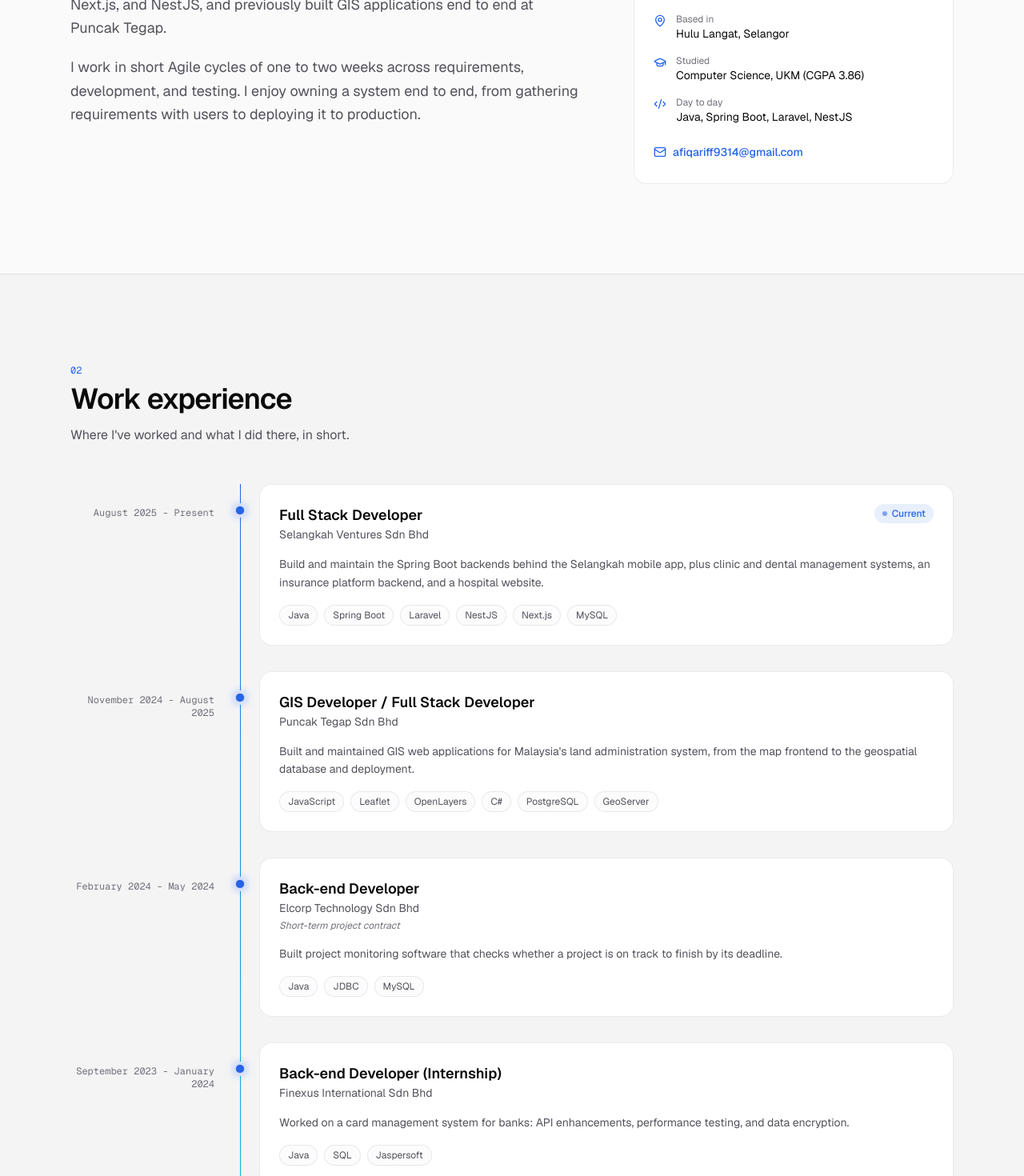
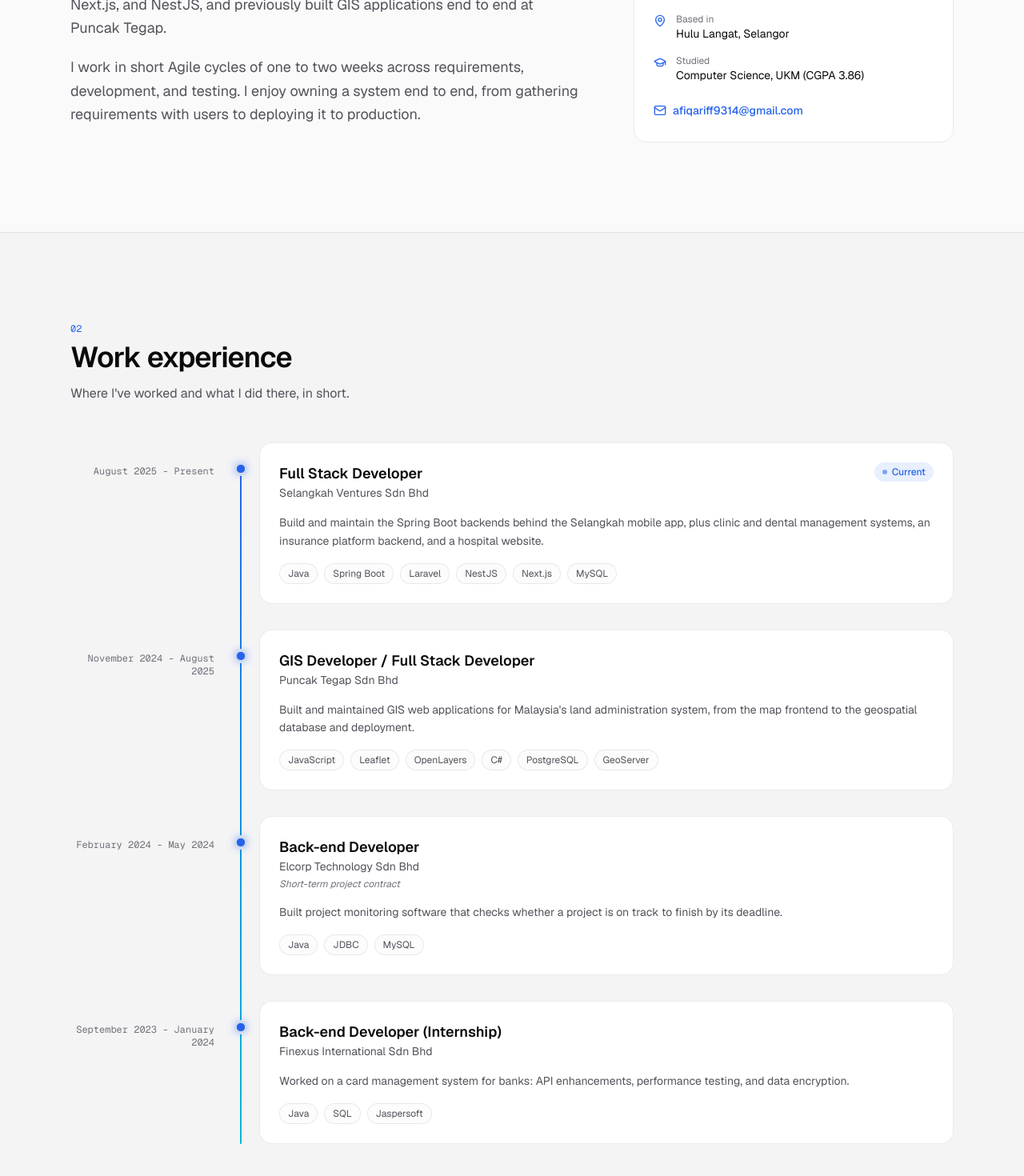
Before and after one commit to AfiqAidit/portfolio, a Next.js app: page /style/classic in a window 1280 px wide. Shown: the part 820-2290 px from the top of the page at 80% size. Built offline with nearby package versions, Linux system fonts and the light colour scheme.

Commit message:
Make experience timeline line visible, drop day-to-day row, generalise education result
Co-authored-by: Cursor <cursoragent@cursor.com>

```diff
--- a/src/app/resume/page.tsx
+++ b/src/app/resume/page.tsx
@@ -79,7 +79,7 @@ export default function ResumePage() {
                 </span>
                 <span className="font-normal text-[#444]">{e.period}</span>
               </div>
-              <p className="text-sm">CGPA: {e.cgpa}</p>
+              <p className="text-sm">{e.result.label}: {e.result.value}</p>
               {e.bullets.map((b) => (
                 <p key={b} className="text-sm">
                   • {b}
--- a/src/components/bento/BentoHome.tsx
+++ b/src/components/bento/BentoHome.tsx
@@ -125,7 +125,7 @@ export function BentoHome() {
               <div key={e.school} className="mt-4">
                 <p className="font-medium text-foreground">{e.degree}</p>
                 <p className="text-sm text-muted-foreground">
-                  {e.school} · CGPA {e.cgpa}
+                  {e.school} · {e.result.label} {e.result.value}
                 </p>
               </div>
             ))}
--- a/src/components/shared/ExperienceTimeline.tsx
+++ b/src/components/shared/ExperienceTimeline.tsx
@@ -18,12 +18,12 @@ export function ExperienceTimeline() {
     <ol ref={ref} className="relative mt-12">
       <span
         aria-hidden
-        className="absolute bottom-0 left-0 top-0 w-px bg-border sm:left-[212px]"
+        className="absolute bottom-0 left-0 top-7 w-0.5 rounded-full bg-foreground/15 sm:left-[212px]"
       />
       <motion.span
         aria-hidden
         style={{ scaleY: reduceMotion ? 1 : scrollYProgress }}
-        className="absolute bottom-0 left-0 top-0 w-px origin-top bg-gradient-to-b from-accent to-accent-2 sm:left-[212px]"
+        className="absolute bottom-0 left-0 top-7 w-0.5 origin-top rounded-full bg-gradient-to-b from-accent to-accent-2 sm:left-[212px]"
       />
       {experience.map((job, i) => {
         const current = job.period.endsWith("Present");
@@ -39,7 +39,7 @@ export function ExperienceTimeline() {
             <div className="relative pl-6">
               <span
                 aria-hidden
-                className="absolute -left-[5px] top-7 h-2.5 w-2.5 rounded-full bg-muted ring-4 ring-background"
+                className="absolute -left-1 top-7 h-2.5 w-2.5 rounded-full bg-muted ring-4 ring-band"
               />
               <motion.span
                 aria-hidden
@@ -47,7 +47,7 @@ export function ExperienceTimeline() {
                 whileInView={{ scale: 1 }}
                 viewport={{ once: true, margin: "0px 0px -40% 0px" }}
                 transition={{ type: "spring", stiffness: 400, damping: 20 }}
-                className="absolute -left-[5px] top-7 h-2.5 w-2.5 rounded-full bg-accent shadow-[0_0_12px_var(--accent)]"
+                className="absolute -left-1 top-7 h-2.5 w-2.5 rounded-full bg-accent shadow-[0_0_12px_var(--accent)]"
               />
               <Reveal>
                 <Spotlight
--- a/src/components/shared/sections.tsx
+++ b/src/components/shared/sections.tsx
@@ -4,7 +4,6 @@ import {
   ArrowRight,
   Award,
   Briefcase,
-  Code2,
   Feather,
   Gamepad2,
   GraduationCap,
@@ -103,9 +102,8 @@ function AtAGlance() {
     {
       icon: GraduationCap,
       label: "Studied",
-      value: `Computer Science, UKM (CGPA ${degree.cgpa})`,
+      value: `Computer Science, UKM (${degree.result.label} ${degree.result.value})`,
     },
-    { icon: Code2, label: "Day to day", value: current.stack.slice(0, 4).join(", ") },
   ];
 
   return (
@@ -183,7 +181,9 @@ export function EducationSection() {
     <section id="education" className="scroll-mt-28 border-t border-border py-20 sm:py-28">
       <Container>
         <SectionHeader index="03" title="Education" />
-        <div className="mt-12 grid gap-4 sm:grid-cols-2">
+        <div
+          className={`mt-12 grid gap-4 sm:grid-cols-2 ${education.length > 2 ? "lg:grid-cols-3" : ""}`}
+        >
           {education.map((e, i) => (
             <Reveal key={e.school} delay={i * 0.08} className="h-full">
               <Spotlight
@@ -195,9 +195,11 @@ export function EducationSection() {
                 <p className="text-sm text-muted-foreground">{e.school}</p>
                 <div className="mt-6 flex items-baseline gap-2">
                   <span className="text-4xl font-semibold tracking-tight text-foreground">
-                    {e.cgpa}
+                    {e.result.value}
                   </span>
-                  <span className="text-xs uppercase tracking-wider text-muted">CGPA</span>
+                  <span className="text-xs uppercase tracking-wider text-muted">
+                    {e.result.label}
+                  </span>
                 </div>
                 {e.bullets.length > 0 ? (
                   <ul className="mt-4 list-disc space-y-1.5 pl-5 text-sm text-muted-foreground">
--- a/src/content/education.ts
+++ b/src/content/education.ts
@@ -3,7 +3,7 @@ export const education = [
     school: "Universiti Kebangsaan Malaysia (UKM)",
     degree: "Bachelor of Computer Science (Hons)",
     period: "2020 - 2024",
-    cgpa: "3.86",
+    result: { label: "CGPA", value: "3.86" },
     bullets: [
       "Dean's List Award for 6 semesters",
       "Runner-up, Mobile Application Design Competition Based on AR (SIG)",
@@ -13,7 +13,7 @@ export const education = [
     school: "Universiti Teknologi MARA (UiTM) Dengkil",
     degree: "Foundation in Engineering",
     period: "2019 - 2020",
-    cgpa: "4.00",
+    result: { label: "CGPA", value: "4.00" },
     bullets: [] as string[],
   },
 ];
```
